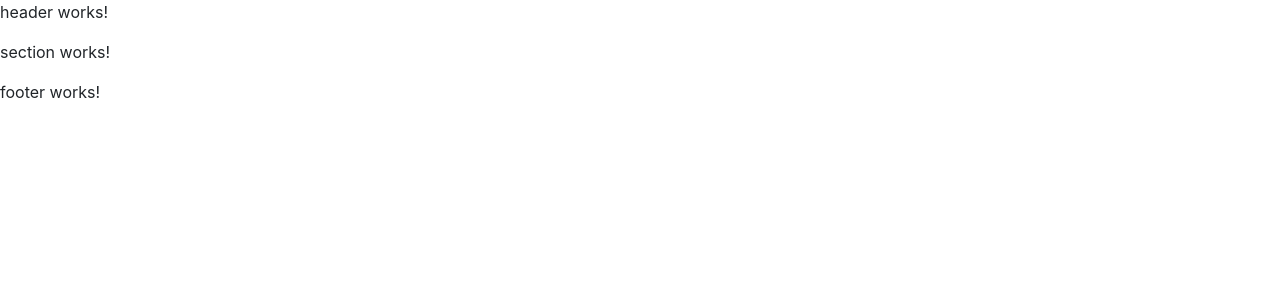
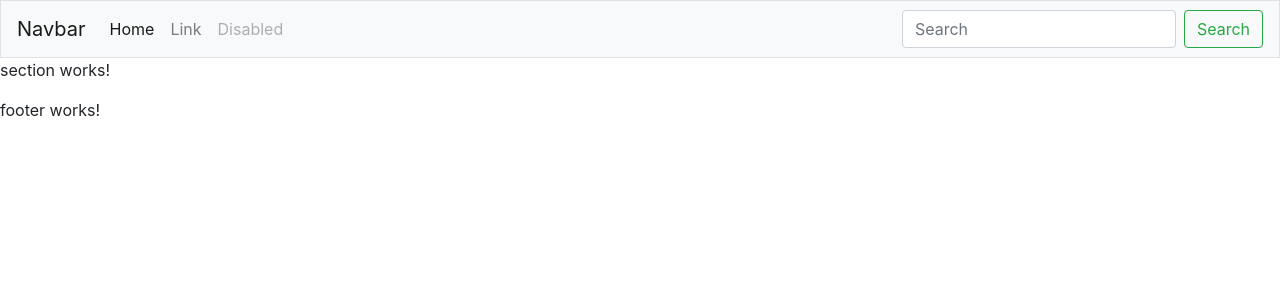
Before and after one commit to Mayank-Khurmai/Angular-Components-and-Practices, an Angular app: page / in a window 1280 px wide. Shown: the top 300 px of the page. Built offline with nearby package versions, Linux system fonts and the light colour scheme.

Commit message:
Components

```diff
--- a/src/app/header/header.component.html
+++ b/src/app/header/header.component.html
@@ -1 +1,26 @@
-<p>header works!</p>
+<div class="border">
+    <nav class="navbar navbar-expand-lg navbar-light bg-light">
+        <a class="navbar-brand" href="#">Navbar</a>
+        <button class="navbar-toggler" type="button" data-toggle="collapse" data-target="#navbarSupportedContent" aria-controls="navbarSupportedContent" aria-expanded="false" aria-label="Toggle navigation">
+          <span class="navbar-toggler-icon"></span>
+        </button>
+
+        <div class="collapse navbar-collapse" id="navbarSupportedContent">
+          <ul class="navbar-nav mr-auto">
+            <li class="nav-item active">
+              <a class="nav-link" href="#">Home <span class="sr-only">(current)</span></a>
+            </li>
+            <li class="nav-item">
+              <a class="nav-link" href="#">Link</a>
+            </li>
+            <li class="nav-item">
+              <a class="nav-link disabled" href="#">Disabled</a>
+            </li>
+          </ul>
+          <form class="form-inline my-2 my-lg-0">
+            <input class="form-control mr-sm-2" type="search" placeholder="Search" aria-label="Search">
+            <button class="btn btn-outline-success my-2 my-sm-0" type="submit">Search</button>
+          </form>
+        </div>
+      </nav>
+</div>
```
